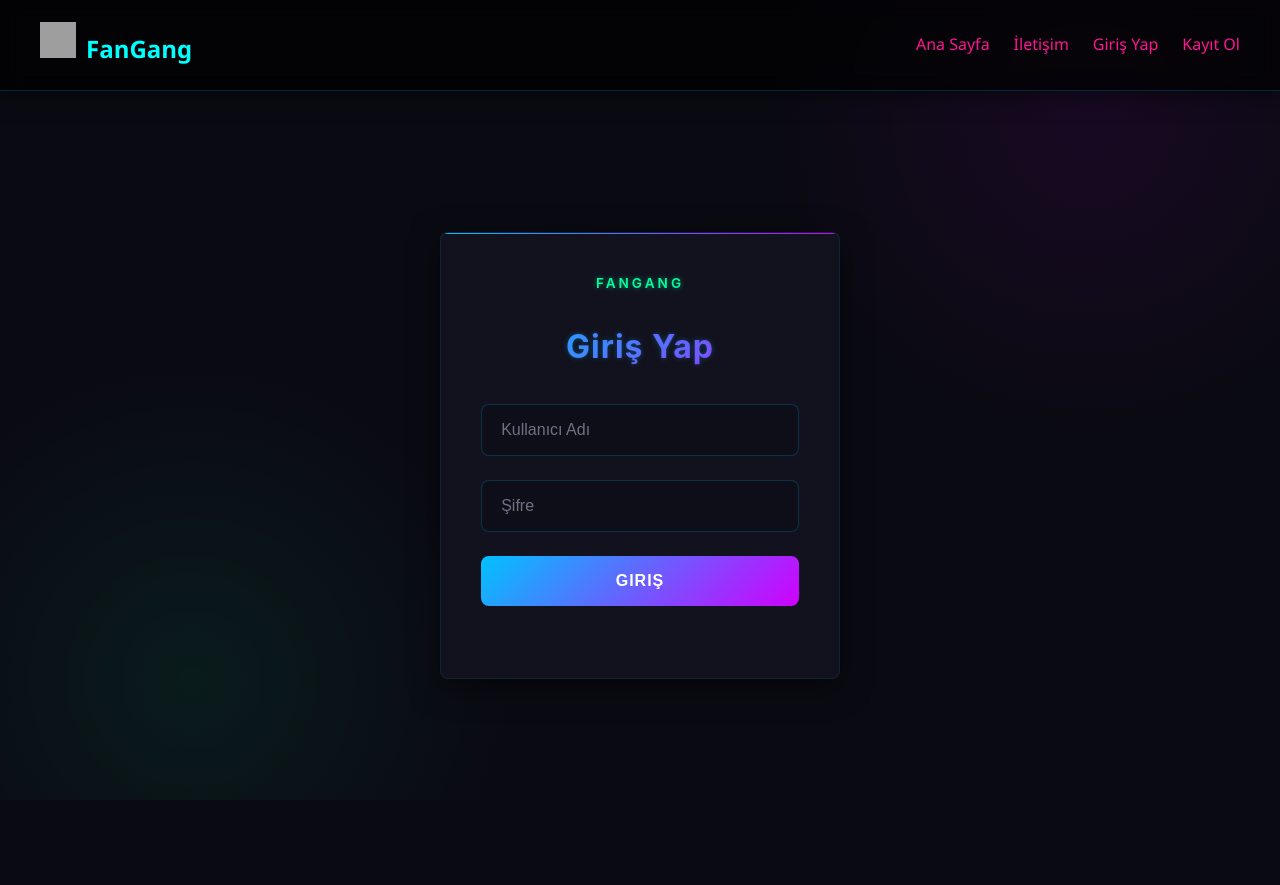
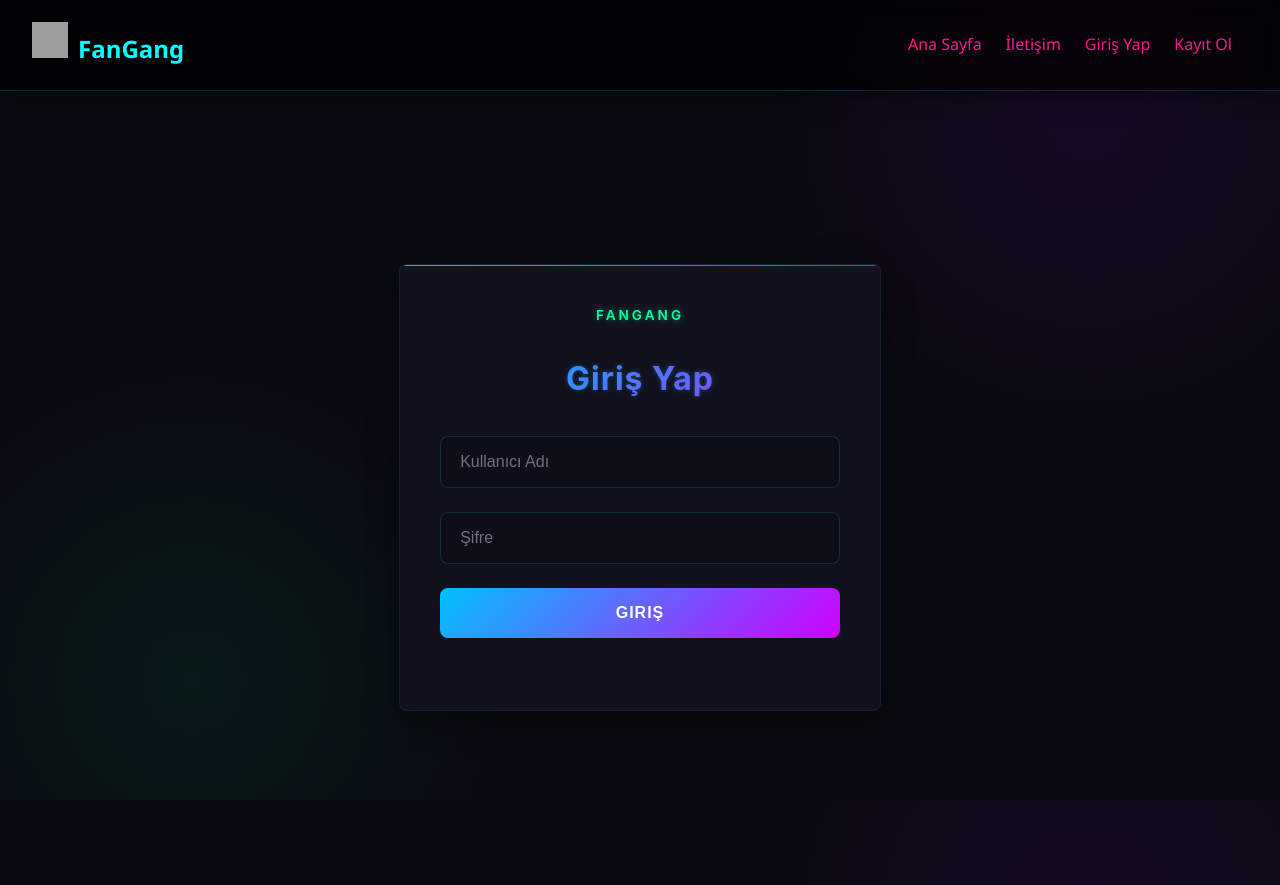
Before and after one commit to yetkinsln/fg-client, a React (Vite) app: page /login in a window 1280 px wide. Before the commit the page ends 800 px from the top, so only its background shows below. Built offline with nearby package versions, Linux system fonts and the light colour scheme; grey boxes are pictures that could not be loaded.

Commit message:
fix-errors

```diff
--- a/src/styles/mainscreen.css
+++ b/src/styles/mainscreen.css
@@ -1,23 +1,5 @@
-/* mainscreen.css */
 
-/* Reset all default margins and paddings */
-* {
-  box-sizing: border-box;
-}
 
-html, body {
-  margin: 0;
-  padding: 0;
-  width: 100%;
-  height: 100%;
-  overflow-x: hidden;
-  position: relative;
-}
-
-body {
-  min-height: 100%;
-  overflow-y: auto;
-}
 
 /* Ana ekran genel */
 .main-screen {
--- a/src/styles/navbar.css
+++ b/src/styles/navbar.css
@@ -8,11 +8,10 @@
 
 .navbar-container {
     max-width: 1200px;
-    margin: 0 auto;
     display: flex;
     align-items: center;
     justify-content: space-between;
-    flex-wrap: wrap;
+
 }
 .navbar-logo-image{
     width: 36px;
```
